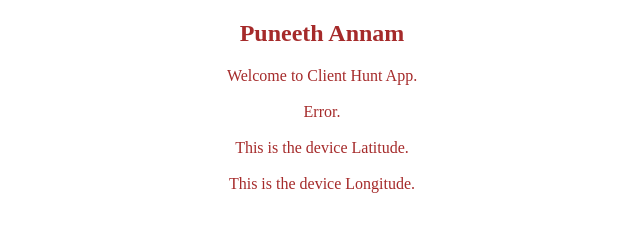
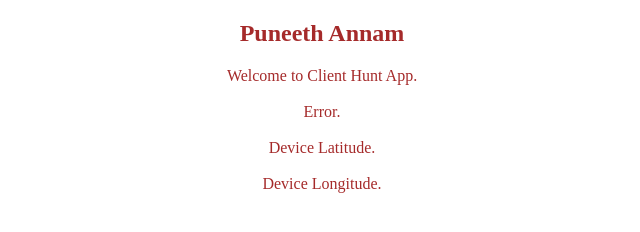
Before and after one commit to Puneeth159/pa-client-hunt, a website: page index.html in a window 1280 px wide. Shown: the whole page, without its empty margins (318-958 px from the left). Drawn offline with Linux system fonts and the light colour scheme.

Commit message:
Updated index.html

```diff
--- a/index.html
+++ b/index.html
@@ -15,10 +15,10 @@
             <div id="error-message">Error.</div>
             <br/>
 
-            <div id="device-lat"> This is the device Latitude.</div>
+            <div id="device-lat"> Device Latitude.</div>
             <br/>
 
-            <div id="device-long">This is the device Longitude.</div>
+            <div id="device-long"> Device Longitude.</div>
         </article>
     </main>
 
```
